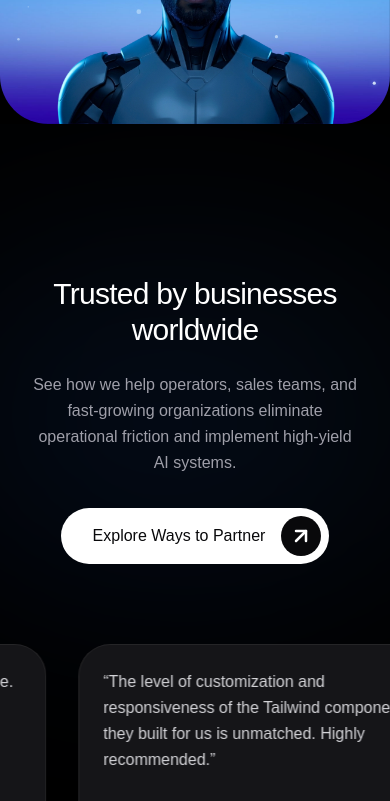
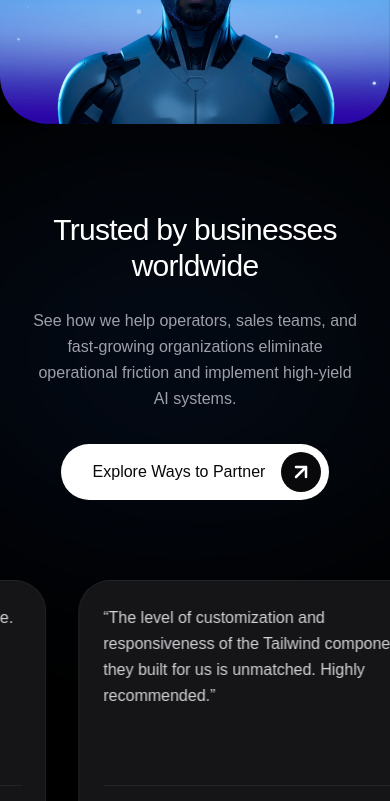
Before and after one commit to addyuchiha/thayalan-ai, a Next.js app: page / in a window 390 px wide. Shown: the part 720-1521 px from the top of the page. Built offline with nearby package versions, Linux system fonts and the light colour scheme; grey boxes are pictures that could not be loaded.

Commit message:
improve responsiveness

```diff
--- a/components/Home/HowWeWorkSection.tsx
+++ b/components/Home/HowWeWorkSection.tsx
@@ -136,7 +136,7 @@ export default function HowWeWorkSection() {
   return (
     <section
       ref={sectionRef}
-      className={`bg-black text-white py-32 relative ${isInView ? "animate-in" : ""}`}
+      className={`bg-black text-white py-16 md:py-32 relative ${isInView ? "animate-in" : ""}`}
     >
       {/* Self-contained CSS for layout transitions and particles */}
       <style>{`
--- a/components/Home/PortfolioSection.tsx
+++ b/components/Home/PortfolioSection.tsx
@@ -91,7 +91,7 @@ export default function PortfolioSection() {
   return (
     <section
       ref={sectionRef}
-      className={`bg-black text-white py-32 relative overflow-hidden ${
+      className={`bg-black text-white py-16 md:py-32 relative overflow-hidden ${
         isInView ? "animate-in" : ""
       }`}
     >
--- a/components/Home/TestimonialsSection.tsx
+++ b/components/Home/TestimonialsSection.tsx
@@ -103,7 +103,7 @@ export default function TestimonialsSection() {
   return (
     <section
       ref={sectionRef}
-      className={`bg-black text-white py-32 overflow-hidden relative w-full ${
+      className={`bg-black text-white py-16 md:py-32 overflow-hidden relative w-full ${
         isInView ? "animate-in" : ""
       }`}
     >
```
